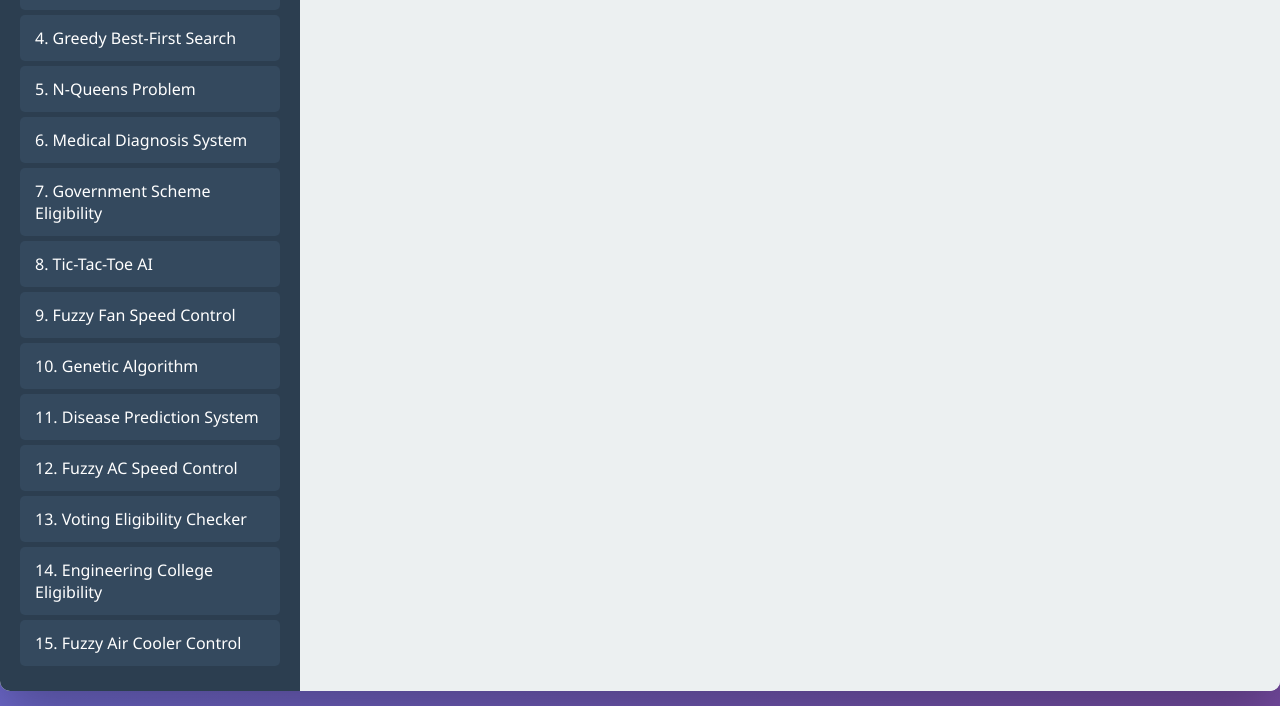
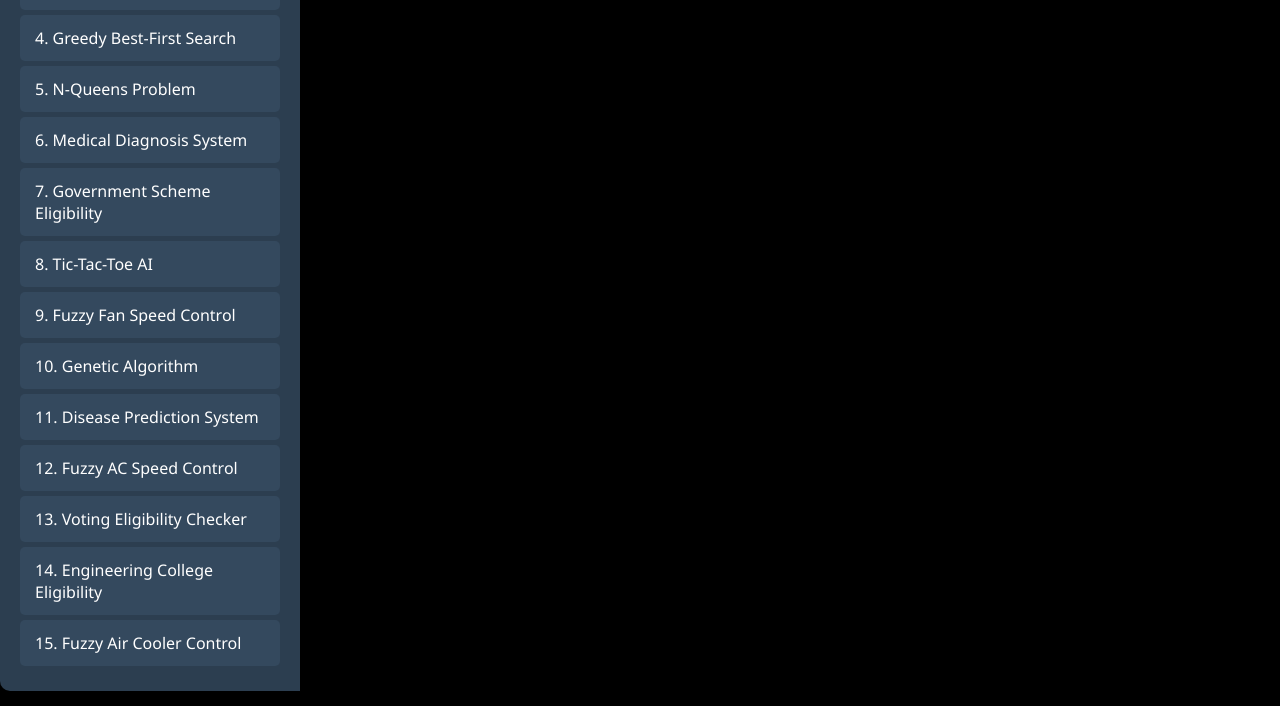
Before and after one commit to SagarJamadar399/PKT, a plain HTML site: page index.html in a window 1280 px wide. Shown: the part 265-971 px from the top of the page. Drawn offline with Linux system fonts and the light colour scheme.

Commit message:
changed color

```diff
--- a/index.html
+++ b/index.html
@@ -14,7 +14,7 @@
 
         body {
             font-family: 'Segoe UI', Tahoma, Geneva, Verdana, sans-serif;
-            background: linear-gradient(135deg, #667eea 0%, #764ba2 100%);
+            background: black;
             min-height: 100vh;
         }
 
@@ -22,7 +22,7 @@
             display: flex;
             max-width: 1400px;
             margin: 20px auto;
-            background: white;
+            background: rgb(0, 0, 0);
             border-radius: 10px;
             overflow: hidden;
             box-shadow: 0 20px 60px rgba(0, 0, 0, 0.3);
@@ -72,7 +72,7 @@
             flex: 1;
             padding: 30px;
             overflow-y: auto;
-            background: #ecf0f1;
+            background: #000000;
         }
 
         .code-section {
```
